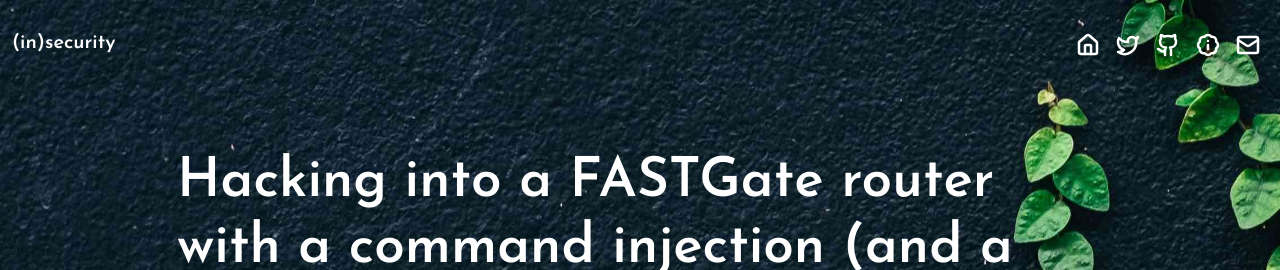
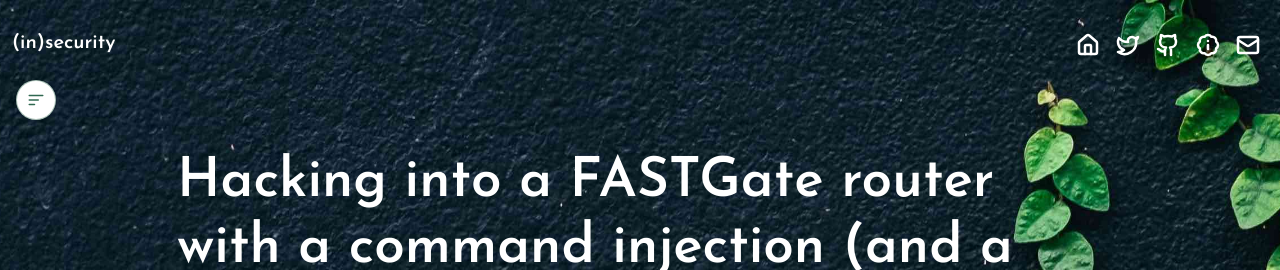
Before and after one commit to santoru/insecurity, a Jekyll site: the page built from _posts/2018-10-13-hacking-into-a-fastgate-router.markdown, in a window 1280 px wide. Shown: the top 270 px of the page. Built offline with Jekyll 4.4.1, drawn with Linux system fonts in a browser that asks for light colours.

Commit message:
feat: add TOC sidebar with toggle button and scroll progress highlighting
- Toggle button appears on posts with TOC to move it to a fixed sidebar
- Active section highlighted while scrolling
- Inline TOC hidden when sidebar is open, restored when closed

```diff
--- a/_layouts/post.html
+++ b/_layouts/post.html
@@ -20,6 +20,19 @@
         </div>
     </div>
 </header>
+
+<!-- TOC Sidebar -->
+<aside id="toc-sidebar" class="toc-sidebar" aria-label="Table of Contents">
+    <nav id="toc-sidebar-nav"></nav>
+</aside>
+
+<!-- TOC Toggle Button -->
+<button id="toc-toggle" class="toc-toggle" aria-label="Toggle sidebar table of contents" title="Toggle TOC sidebar">
+    <svg xmlns="http://www.w3.org/2000/svg" width="18" height="18" viewBox="0 0 24 24" fill="none"
+        stroke="currentColor" stroke-width="2" stroke-linecap="round" stroke-linejoin="round">
+        <line x1="3" y1="6" x2="21" y2="6"/><line x1="3" y1="12" x2="15" y2="12"/><line x1="3" y1="18" x2="10" y2="18"/>
+    </svg>
+</button>
 
 <!-- Post Content -->
 <article>
--- a/css/style.css
+++ b/css/style.css
@@ -356,3 +356,78 @@
 
 /* Footer */
 .footer-nav li { padding: 10px; }
+
+/* TOC Sidebar */
+.toc-sidebar {
+  position: fixed;
+  top: 70px;
+  left: 0;
+  width: 280px;
+  height: calc(100vh - 70px);
+  overflow-y: auto;
+  background: #fff;
+  border-right: 1px solid #e9ecef;
+  padding: 1.5em 1.2em;
+  transform: translateX(-100%);
+  transition: transform 0.3s ease;
+  z-index: 1000;
+  font-size: 14px;
+}
+.toc-sidebar.open { transform: translateX(0); }
+
+.toc-sidebar nav ul {
+  list-style: none;
+  padding-left: 0;
+  margin: 0;
+  line-height: 2;
+}
+.toc-sidebar nav ul ul { padding-left: 1em; }
+.toc-sidebar nav a {
+  color: #555;
+  text-decoration: none;
+  display: block;
+  padding: 2px 8px;
+  border-left: 3px solid transparent;
+  border-radius: 2px;
+  transition: color 0.2s, border-color 0.2s, background 0.2s;
+}
+.toc-sidebar nav a:hover { color: #306951; }
+.toc-sidebar nav a.toc-active {
+  color: #306951;
+  font-weight: 600;
+  border-left-color: #306951;
+  background: rgba(48, 105, 81, 0.06);
+}
+
+/* TOC Toggle Button */
+.toc-toggle {
+  position: fixed;
+  top: 80px;
+  left: 16px;
+  z-index: 1001;
+  width: 40px;
+  height: 40px;
+  border-radius: 50%;
+  border: 1.5px solid rgba(48, 105, 81, 0.4);
+  background: #fff;
+  color: #306951;
+  cursor: pointer;
+  display: none;
+  align-items: center;
+  justify-content: center;
+  box-shadow: 0 2px 8px rgba(0,0,0,0.1);
+  transition: background 0.2s, transform 0.2s;
+}
+.toc-toggle:hover { background: rgba(48, 105, 81, 0.08); }
+.toc-toggle.active {
+  background: #306951;
+  color: #fff;
+}
+
+/* Only show toggle when TOC exists (JS adds body class) */
+body.has-toc .toc-toggle { display: flex; }
+
+/* Hide sidebar on mobile */
+@media (max-width: 991px) {
+  .toc-sidebar { width: 260px; }
+}
```
Also changed, not shown: other parts of _layouts/post.html (+62 -0 lines).
